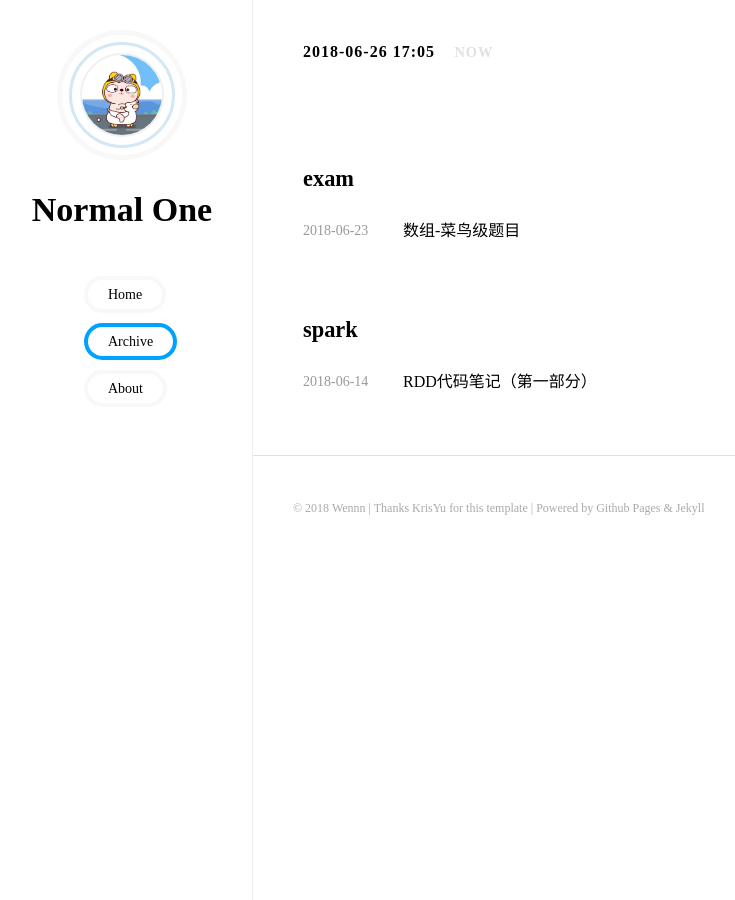
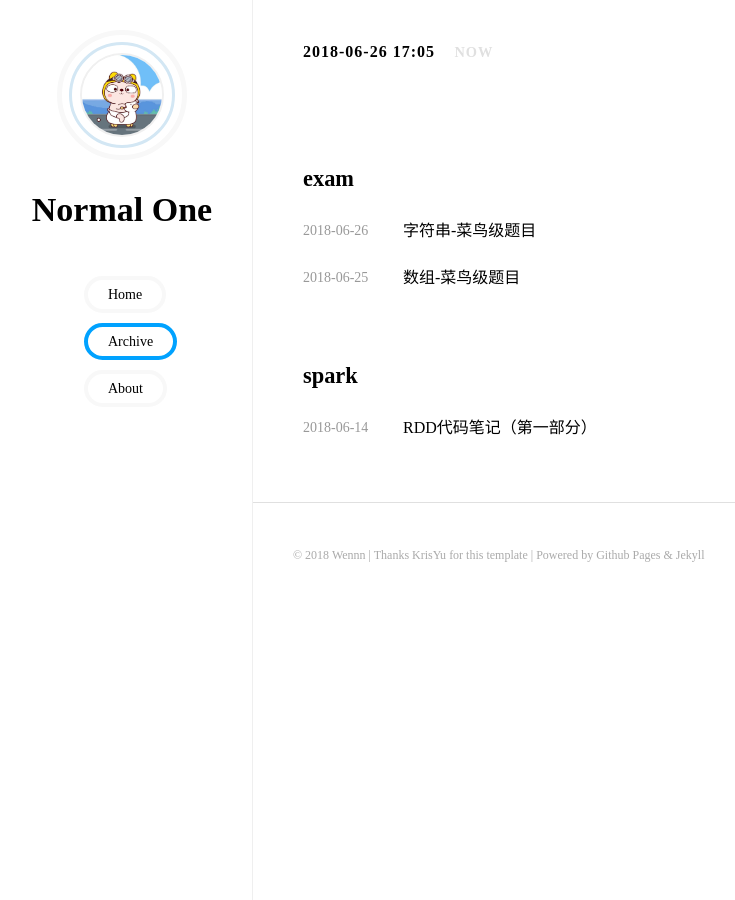
Before and after one commit to Wennn/wennn.github.io, a Jekyll site: the page built from archive.html, in a window 1280 px wide. Shown: the whole page, without its empty margins (8-743 px from the left). Built offline with Jekyll 4.4.1, drawn with Linux system fonts in a browser that asks for light colours; some of the changed lines change nothing that is shown.

Commit message:
string-rookie-post

````diff
--- a/_posts/2018-06-25-leetcode-rookie-array.markdown
+++ b/_posts/2018-06-25-leetcode-rookie-array.markdown
@@ -1,7 +1,7 @@
 ---
 layout: post
 title:  "数组-菜鸟级题目"
-date:   2018-06-23 22:15:00 +0800
+date:   2018-06-25 22:15:00 +0800
 categories: exam
 ---
 - 这是一个目录
--- /dev/null
+++ b/_posts/2018-06-26-leetcode-rookie-string.markdown
@@ -0,0 +1,326 @@
+---
+layout: post
+title:  "字符串-菜鸟级题目"
+date:   2018-06-26 20:11:00 +0800
+categories: exam
+---
+- 这是一个目录
+{:toc}
+
+### 反转字符串
+#### 题目
+请编写一个函数，其功能是将输入的字符串反转过来。例如：
+>输入：s = "hello"，返回："olleh"
+
+#### 整体思路
+这道题目可以说是很基础的一道题目了。考虑到Java中String的特殊性，可以先转成char array再进行操作。
+
+#### 代码实现
+```java
+public String solution(String s) {
+    if (s == null) return null;
+    char[] ss = s.toCharArray();
+    for (int i = 0; i < ss.length / 2; i++) {
+        char c = ss[i];
+        ss[i] = ss[ss.length - 1 - i];
+        ss[ss.length - 1 - i] = c;
+    }
+    return new String(ss);
+}
+```
+#### 小结
+由于Java中String的不可变性，可以先调用toCharArray方法再进行正常的反转操作。
+
+### 颠倒整数
+#### 题目
+给定一个32位有符号整数，将整数中的数字进行反转。例如：
+>输入：123，输出：321
+>输入：-123，输出：-321
+>输入：130，输出：31
+
+假设我们的环境只能存储32位有符号整数，其数值范围是 [−2<sup>31</sup>,  2<sup>31</sup> − 1]。根据这个假设，如果反转后的整数溢出，则返回0。
+#### 整体思路
+单纯的整数反转并不复杂，但是题目中明示了会出现的溢出的情况，且在出现溢出时需要返回0，因此我们需要在迭代的过程中加入溢出的判断。根据整数的最大最小值除以10与当前结果的比较可以判断是否即将出现溢出的情况。而在这里，我们将采用另外一种方式判断，也就是当前结果是否能还原至上一步的结果。很显然，如果发生了溢出，那么当前结果经过相反操作与上一步的结果是不相等的，此时返回0即可。
+#### 代码实现
+```java
+public int solution(int x) {
+    int result = 0, new_result = 0;
+    while (x != 0) {
+        new_result = result * 10 + x % 10;
+        if ((new_result - x % 10) / 10 != result) {
+            return 0;
+        }
+        result = new_result;
+        x /= 10;
+    }
+
+    return new_result;
+}
+```
+#### 小结
+这一题目尽管被放在了字符串目录下面，但是似乎与字符串关系并不大，更多的是通过整数计算完成的。
+
+### 字符串中的第一个唯一字符
+#### 题目
+给定一个字符串，找到它的第一个不重复的字符，并返回它的索引。如果不存在，则返回-1。注意事项：您可以假定该字符串只包含小写字母。例如：
+>s = "leetcode"，返回0
+>s = "loveleetcode"，返回2
+
+#### 整体思路
+最简单的做法就是遍历两遍，首先第一遍获取每一个字母出现的次数，并在第二遍时检查每一个元素出现的次数是否为1，如果是则直接返回index。
+#### 代码实现
+```java
+public int solution(String s) {
+    int[] freq = new int[26];
+    char[] ss = s.toCharArray();
+
+    for (char c : ss) {
+        freq[c - 'a']++;
+    }
+
+    for (int i = 0; i < ss.length; i++) {
+        if (freq[ss[i] - 'a'] == 1) {
+            return i;
+        }
+    }
+    return -1;
+}
+```
+#### 小结
+在这里利用了题干中提到的“仅包含小写字母”的特点。如果字符的范围扩大的话，HashMap可能就会变成一个更优的数据结构。
+### 有效的字母异位词
+#### 题目
+给定两个字符串s和t，编写一个函数来判断t是否是s的一个字母异位词。说明:你可以假设字符串只包含小写字母。例如：
+>输入：s = "anagram"、t = "nagaram"，输出：true
+>输入：s = "rat"、t = "car"，输出：false
+
+#### 整体思路
+这一题目的本质就是验证两个字符串所包含的元素是否完全一致。那么显然有两种思路：其一是进行排序，然后比较排序后的两个字符数组对应位置上的元素是否一致；另一种则是使用数据结构保存下每个元素的出现次数，再进行对比。为了不局限在“小写字母”这一假设当中，本文给出了基于HashMap的第二种思路的代码实现。
+#### 代码实现
+```java
+public boolean solution(String s, String t) {
+    if (s.length() != t.length()) {
+        return false;
+    }
+    HashMap<Character, Integer> charMap = new HashMap<>();
+    for (char c : s.toCharArray()) {
+        if (charMap.containsKey(c)) {
+            charMap.put(c, charMap.get(c)+1);
+        } else {
+            charMap.put(c, 1);
+        }
+    }
+
+    for (char c : t.toCharArray()) {
+        if (charMap.containsKey(c)) {
+            if (charMap.get(c) == 0) {
+                return false;
+            }
+            charMap.put(c, charMap.get(c)-1);
+        } else {
+            return false;
+        }
+    }
+
+    for (Character k : charMap.keySet()) {
+        if (charMap.get(k) != 0) {
+            return false;
+        }
+    }
+
+    return true;
+}
+```
+#### 小结
+这一题目虽然比较的是两个字符串，但是其实现思路依然是基于数组的操作。
+
+### 验证回文字符串
+#### 题目
+给定一个字符串，验证它是否是回文串，只考虑字母和数字字符，可以忽略字母的大小写。说明：本题中，我们将空字符串定义为有效的回文串。例如：
+>输入: "A man, a plan, a canal: Panama"，输出: true
+>输入: "race a car"，输出: false
+
+#### 整体思路
+只要将字母与数字的元素抽出来，然后模仿字符串反转的步骤即可判断。本文给出了最为朴素的一种实现方式。
+#### 代码实现
+```java
+public boolean solution(String s) {
+    if (s.length() < 2) {
+        return true;
+    }
+
+    ArrayList<Character> charArr = new ArrayList<>();
+    for (char c : s.toLowerCase().toCharArray()) {
+        if ((c >= 'a' && c <= 'z') || (c >= '0' && c <= '9')) {
+            charArr.add(c);
+        }
+    }
+
+    for (int i = 0; i < charArr.size() / 2; i++) {
+        if (!charArr.get(i).equals(charArr.get(charArr.size()-i-1))) {
+            return false;
+        }
+    }
+
+    return true;
+}
+```
+#### 小结
+依然是基于数组的操作。当然也可以考虑原地方法，即声明头尾两指针，分别移动至下一个数字/字母元素处进行比较。
+
+### 字符串转整数（atoi）
+#### 题目
+实现atoi，将字符串转为整数。在找到第一个非空字符之前，需要移除掉字符串中的空格字符。如果第一个非空字符是正号或负号，选取该符号，并将其与后面尽可能多的连续的数字组合起来，这部分字符即为整数的值。如果第一个非空字符是数字，则直接将其与之后连续的数字字符组合起来，形成整数。字符串可以在形成整数的字符后面包括多余的字符，这些字符可以被忽略，它们对于函数没有影响。当字符串中的第一个非空字符序列不是个有效的整数；或字符串为空；或字符串仅包含空白字符时，则不进行转换。若函数不能执行有效的转换，返回0。说明：假设我们的环境只能存储32位有符号整数，其数值范围是[−2<sup>31</sup>,2<sup>31</sup>−1]。如果数值超过可表示的范围，则返回INT_MAX(2<sup>31</sup>−1)或INT_MIN(−2<sup>31</sup>)。例如：
+>输入:"42"，输出:42
+>输入:"   -42"，输出:-42
+>输入:"4193 with words"，输出:4193
+>输入:"words and 987"，输出:0
+>输入:"-91283472332"，输出:-2147483648
+
+#### 整体思路
+atoi应该是字符串的一道经典题目。对于本题的要求，其关键点就在于正确的找到起始位置、正确地处理正负号以及溢出情况的结果返回。总体思路就是耐心地依次访问字符元素，逐个进行处理。
+
+#### 代码实现
+```java
+public int solution(String str) {
+    char[] s = str.toCharArray();
+    int i = 0, ret = 0, sig = 1;
+
+    while (i < s.length && s[i] == ' ') {
+        i++;
+    }
+
+    if (i >= s.length) {
+        return 0;
+    }
+
+    if (s[i] == '+' || s[i] == '-') {
+        sig = s[i] == '-' ? -1 : 1;
+        i++;
+    }
+
+    for (; i < s.length; i++) {
+        if (s[i] < '0' || s[i] > '9') {
+            break;
+        }
+
+        if (ret > Integer.MAX_VALUE / 10 || (ret == Integer.MAX_VALUE / 10 && s[i] - '0' > 7)) {
+            return sig < 0 ? Integer.MIN_VALUE : Integer.MAX_VALUE;
+        }
+
+        ret = ret * 10 + (s[i] - '0');
+    }
+
+    return sig * ret;
+}
+```
+#### 小结
+思路并不复杂，只要想清楚对于数组边界判断、溢出、空格以及正负号的处理即可。
+
+### 实现strStr()
+#### 题目
+实现strStr()函数。给定一个haystack字符串和一个needle字符串，在haystack字符串中找出needle字符串出现的第一个位置(从0开始)。如果不存在，则返回-1。当needle是空字符串时，我们应当返回什么值呢？这是一个在面试中很好的问题。对于本题而言，当needle是空字符串时我们应当返回0。这与C语言的strstr()以及Java的indexOf()定义相符。例如：
+>输入：haystack = "hello", needle = "ll"
+>输出：2
+
+#### 整体思路
+最简单的思路就是在haystack中找到needle字符串的首字母所在的位置，之后再依次向后匹配。除此之外，还有一种字符串匹配的高级方法，KMP算法。这一算法过程较为晦涩，本文不再展开阐述。下面给出的就是基于最朴素思路的代码实现。
+#### 代码实现
+```java
+public int solution(String haystack, String needle) {
+    for (int i = 0; ; i++) {
+        for (int j = 0; ; j++) {
+            if (j == needle.length()) {
+                return i;
+            }
+            if (i + j == haystack.length()) {
+                return -1;
+            }
+            if (needle.charAt(j) != haystack.charAt(i + j)) {
+                break;
+            }
+        }
+    }
+}
+```
+
+#### 小结
+在高级方法不容易掌握的情况下，朴素的思路也可以完成相应的操作。
+
+### 数数并说
+#### 题目
+报数序列是指一个整数序列，按照其中的整数的顺序进行报数，得到下一个数。其前五项如下：
+1. 1
+2. 11
+3. 21
+4. 1211
+5. 111221
+
+1被读作"one 1"("一个一"),即11。
+11被读作"two 1s"("两个一"）,即21。
+21被读作"one 2","one 1"（"一个二","一个一"),即1211。
+给定一个正整数n，输出报数序列的第n项。注意：整数顺序将表示为一个字符串。例如：
+>输入：3，输出：21
+
+#### 整体思路
+似乎没有什么取巧的办法，只能是依次算出来。
+#### 代码实现
+```java
+public String solution(int n) {
+    String res = "1";
+
+    while (n > 1) {
+        String cur = "";
+        for (int i = 0; i < res.length(); i++) {
+            int count = 1;
+            while (i + 1 < res.length() && res.charAt(i) == res.charAt(i + 1)) {
+                i++;
+                count++;
+            }
+            cur += String.valueOf(count) + res.charAt(i);
+        }
+        res = cur;
+        n--;
+    }
+
+    return res;
+}
+```
+#### 小结
+对于这种没有什么计算规律的序列，最朴素的思路，也就是依次推导，往往是解决问题的思路。
+
+### 最长公共前缀
+#### 题目
+编写一个函数来查找字符串数组中的最长公共前缀。如果不存在公共前缀，返回空字符串""。例如：
+>输入：["flower","flow","flight"]，输出："fl"
+>输入：["dog","racecar","car"]，输出：""
+
+#### 整体思路
+关于此题有很多思路（可[参考](https://leetcode.com/problems/longest-common-prefix/solution/#)）。本文采用了一个最直观的思路，也就是纵向比较。简单地说就是依次比较所有字符串元素的第N个元素，直到该位置上的元素不全都相同，则返回前面的元素作为公共前缀。
+
+#### 代码实现
+```java
+public String solution(String[] strs) {
+    if (strs == null || strs.length == 0) {
+        return "";
+    }
+
+    for (int i = 0; i < strs[0].length(); i++) {
+        char c = strs[0].charAt(i);
+        for (int j = 1; j < strs.length; j++) {
+            if (i == strs[j].length() || c != strs[j].charAt(i)) {
+                return strs[0].substring(0, i);
+            }
+        }
+    }
+    return strs[0];
+}
+```
+
+#### 小结
+同样是没有什么讨巧的办法，但是可以参考leetcode上这篇[讲解](https://leetcode.com/problems/longest-common-prefix/solution/#)获得更多思路的灵感。
+
+
+### Finally
+与数组不同，字符串更多的是一种输入输出的形式。而在操作思路上面，一部分可以借鉴数组的处理模式，另一部分无法计算而只能推导的题目则需要耐心摸清环节，逐步进行推导来得到结果。
+如果您有任何建议或看法，十分欢迎您通过[Github Issues](https://github.com/Wennn/wennn.github.io/issues)为我指正。
````
